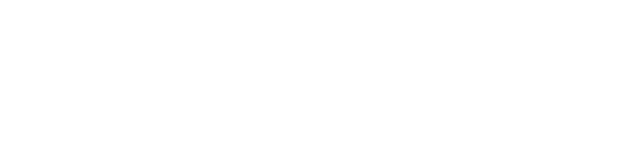
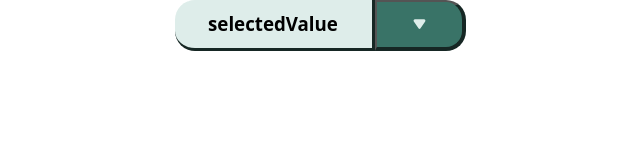
Before and after one commit to jonnymortemore/odin-dynamic-user-interfaces, a website built with webpack: page src/template.html in a window 1280 px wide. Shown: the whole page, without its empty margins (320-960 px from the left). Built offline with nearby package versions, Linux system fonts and the light colour scheme.

Commit message:
update: initial dropdown setup

```diff
--- a/package.json
+++ b/package.json
@@ -7,15 +7,15 @@
   },
   "repository": {
     "type": "git",
-    "url": "git+https://github.com/jonnymortemore/odin-project-webpack-template.git"
+    "url": "git+https://github.com/jonnymortemore/odin-dynamic-user-interfaces.git"
   },
   "keywords": [],
   "author": "",
   "license": "ISC",
   "bugs": {
-    "url": "https://github.com/jonnymortemore/odin-project-webpack-template/issues"
+    "url": "https://github.com/jonnymortemore/odin-dynamic-user-interfaces/issues"
   },
-  "homepage": "https://github.com/jonnymortemore/odin-project-webpack-template#readme",
+  "homepage": "https://github.com/jonnymortemore/odin-dynamic-user-interfaces#readme",
   "description": "",
   "devDependencies": {
     "@eslint/js": "^9.39.0",
--- /dev/null
+++ b/src/dropdown.js
@@ -0,0 +1,61 @@
+export class Dropdown {
+    constructor(
+        selectedValue,
+        contents,
+        selectedEl = document.querySelector(".dropdown-selected"),
+        containerEl = document.querySelector(".dropdown-container"),
+        dropdownEl = document.querySelector(".dropdown"),
+        buttonEl = document.querySelector(".show-dropdown-button"),
+    ) {
+        this.container = containerEl;
+
+        this.selectedValue = selectedValue;
+        this.selectedDiv = selectedEl;
+
+        this.selectedDiv.innerText = this.selectedValue;
+
+        this.dropdown = dropdownEl;
+        this.dropdown.style.display = "none";
+        this.dropdown.hidden = true;
+        this.dropdown.innerHTML = "";
+
+        this.button = buttonEl;
+
+        this.populateDropdown(contents);
+        this.assignButtonEventListener();
+    }
+
+    populateDropdown(contents) {
+        contents.forEach((content) => {
+            this.createDropdownElement(content);
+        });
+    }
+
+    createDropdownElement(content) {
+        const dropdownEl = document.createElement("div");
+        dropdownEl.className = "dropdown-element";
+        dropdownEl.innerText = content;
+        this.dropdown.appendChild(dropdownEl);
+    }
+
+    assignButtonEventListener() {
+        this.button.addEventListener("click", () => {
+            console.log("click");
+            if (this.dropdown.hidden === true) {
+                this.showDropdown();
+            } else {
+                this.hideDropdown();
+            }
+        });
+    }
+
+    hideDropdown() {
+        this.dropdown.hidden = true;
+        this.dropdown.style.display = "none";
+    }
+
+    showDropdown() {
+        this.dropdown.hidden = false;
+        this.dropdown.style.display = "flex";
+    }
+}
--- a/src/index.js
+++ b/src/index.js
@@ -1,3 +1,12 @@
 import "./styles.css" // all css files need to be imported into js
+import { Dropdown } from "./dropdown"
 
 //To import images using JS, import as any file: import odinImage from "./odin.png";
+
+console.log(new Dropdown(
+    "selectedValue",
+    [
+        "dropdown-1",
+        "dropdown-2"
+    ]
+));
--- a/src/styles.css
+++ b/src/styles.css
@@ -51,3 +51,91 @@ h1, h2, h3, h4, h5, h6 {
 body {
   font-family: system-ui, "Segoe UI", Roboto, Helvetica, Arial, sans-serif, "Apple Color Emoji", "Segoe UI Emoji", "Segoe UI Symbol";
 }
+
+:root {
+  --dark-background-color: #397367;
+  --light-background-color: #DEEDEA;
+  --light-font-color: #DEEDEA;
+  --dark-font-color: #162724;
+  --light-dark-background-color: #A5D3C9;
+  --standard-border: 3px solid var(--dark-background-color);
+  --dark-border: 3px solid var(--dark-font-color);
+  --standard-radius: 20px;
+}
+
+.dropdown-selected {
+  border-right: var(--standard-border);
+  border-bottom: var(--standard-border);
+  border-color: var(--dark-font-color);
+  padding: 10px;
+  min-width: 200px;
+  text-align: center;
+  border-top-left-radius: var(--standard-radius);
+  border-bottom-left-radius: var(--standard-radius);
+  z-index: 2;
+  background-color: var(--light-background-color);
+}
+
+
+.dropdown-container {
+  display: flex;
+  flex-direction: row;
+  justify-content: center;
+  position: relative;
+}
+
+.dropdown {
+    position: absolute;
+    display: flex;
+    background-color: var(--dark-background-color);
+    flex-direction: column;
+    border: var(--dark-border);
+    border-radius: var(--standard-radius);
+    box-shadow: 5px 5px 5px rgba(0,0,0, 0.4);
+    overflow: hidden;
+    width: 100%;
+    top: 0px;
+    z-index: 1;
+}
+
+
+.dropdown-element:first-of-type {
+  padding-top: 60px;
+  border-top-left-radius: var(--standard-radius);
+  border-top-right-radius: var(--standard-radius);
+}
+
+.dropdown-element:last-of-type {
+  border-bottom: none;
+}
+
+.dropdown-element {
+  border-bottom: var(--dark-border);
+  width: 100%;
+  padding: 10px;
+  color: var(--light-font-color);
+}
+
+.dropdown-element:hover {
+  background-color: var(--light-background-color);
+  color: var(--dark-font-color);
+}
+
+.show-dropdown-button {
+  border-radius: var(--standard-radius);
+  border-bottom: 4px solid var(--dark-font-color);
+  border-right: 4px solid var(--dark-font-color);;
+  background-color: var(--dark-background-color);
+  color: var(--light-font-color);
+  padding: 10px 30px 10px 30px;
+  border-top-left-radius: 0px;
+  border-bottom-left-radius: 0px;
+  margin: 0px;
+  z-index: 2;
+}
+
+button:hover {
+  background-color: var(--light-dark-background-color);
+  color: var(--dark-font-color);
+  cursor: pointer;
+}
--- a/src/template.html
+++ b/src/template.html
@@ -6,6 +6,21 @@
     <title>Document</title>
 </head>
 <body>
-
+    <div class="dropdown-container">
+        <h3 class="dropdown-selected"></h3>
+        <button class="show-dropdown-button">
+            <svg id="dropdown" width="25px" height="25px" viewBox="0 0 24 24" fill="none" xmlns="http://www.w3.org/2000/svg">
+                <!--https://www.svgrepo.com/svg/458529/arrow-drop-down-big-->
+                <g id="SVGRepo_bgCarrier" stroke-width="0"></g>
+                <g id="SVGRepo_tracerCarrier" stroke-linecap="round" stroke-linejoin="round"></g>
+                <g id="SVGRepo_iconCarrier">
+                    <path d="M11.1808 15.8297L6.54199 9.20285C5.89247 8.27496 6.55629 7 7.68892 7L16.3111 7C17.4437 7 18.1075 8.27496 17.458 9.20285L12.8192 15.8297C12.4211 16.3984 11.5789 16.3984 11.1808 15.8297Z" fill="currentColor"></path>
+                </g>
+            </svg>
+        </button>
+        <div class="dropdown">
+            <div class="dropdown-element">Project 1</div>
+        </div>
+    </div>
 </body>
 </html>
```
Also changed, not shown: 1 other file.
